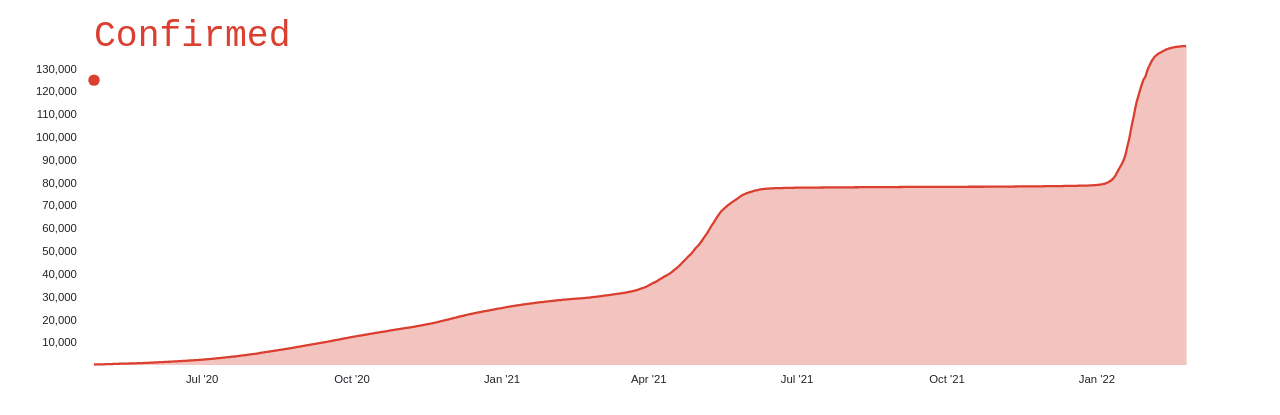
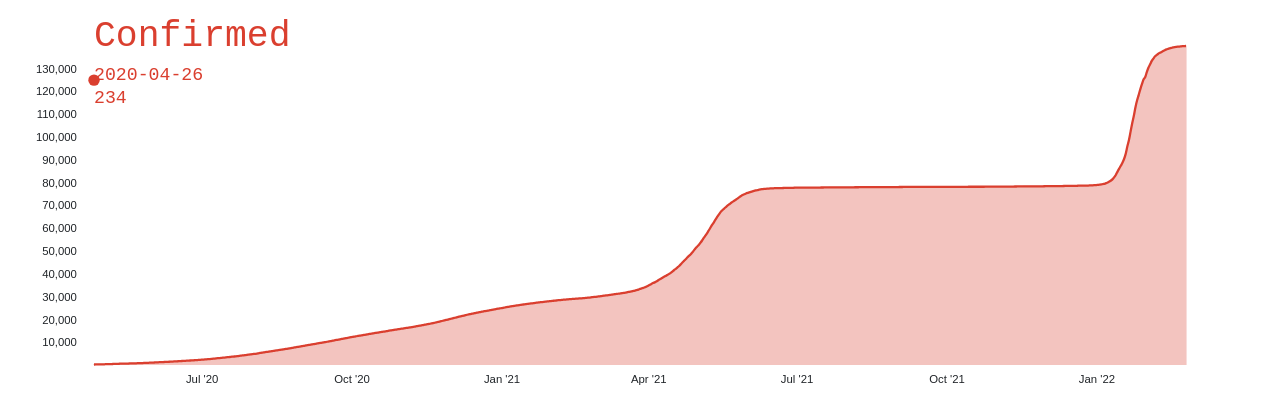
Before and after one commit to open-vadodara/covid19, a React (Create React App) app: page / in a window 1280 px wide. Shown: the part 209-624 px from the top of the page. Built offline with nearby package versions, Linux system fonts and the light colour scheme; a small style sheet from the web is missing; a web font is replaced by a local one.

Commit message:
line chart hover update selectd

```diff
--- a/src/components/line_chart.js
+++ b/src/components/line_chart.js
@@ -1,12 +1,13 @@
-import React from 'react';
+import React, { useState, useEffect } from 'react';
 import * as d3 from 'd3';
 import "../css/line_chart.css";
 
 export default function LineChart(props) {
+
   const width = 960,
         height = 280
 
-  // type dependent variables
+  // calculate `Active` from data
   const data = props.data.map(d => {
     let active = {'Active': d['Confirmed'] - d['Deceased'] - d['Recovered'] - d['Other'] }
     return { ...d, ...active }
@@ -59,7 +60,7 @@ export default function LineChart(props) {
         date = ("0" + (x0.getDay() + 1)).slice(-2)
 
     let date_frmt = (sel_class === 'vaccinated') ? [date, month, year].join('-') : x0.toISOString().split('T')[0]
-    // let date_frmt = (sel_col === 'Vaccination') ? [date, month, year].join('-') : [year, month, date].join('-')
+
     let curr_val = data.filter((d) => d[date_col] === date_frmt)[0][sel_col]
     d3.select('.graph_info text:nth-of-type(1)').text(x0.toDateString().substr(4))
     d3.select('.graph_info text:nth-of-type(2)').text(
@@ -73,18 +74,18 @@ export default function LineChart(props) {
   };
 
   return (
-    <svg viewBox={`0 0 ${width} ${height}`} onMouseMove={handleMouseMove}>
+    <svg viewBox={`0 0 ${width} ${height}`} onMouseMove={handleMouseMove} >
       <text className={'title ' + sel_class}>{ props.type }</text>
       <g className='graph_info' transform='translate(0, 30)'>
-        <text className={ sel_class }></text>
-        <text className={ sel_class } transform='translate(0, 20)'></text>
+        <text className={ sel_class }>{ data[0][date_col] }</text>
+        <text className={ sel_class } transform='translate(0, 20)'>{ data[0][sel_col] }</text>
         <circle r="5" className={ sel_class }></circle>
       </g>
 
       <g className="axis yAxis" ref={getYAxis} />
       <g className="axis xAxis" ref={getXAxis} transform={`translate(0, ${height})`} />
 
-      <path className={ sel_class } d={ areaPath } opacity={0.3} />
+      <path className={ sel_class } d={ areaPath } opacity={0.3} onMouseMove={handleMouseMove} />
       <path className={"pathstroke " + sel_class} d={linePath} />
 
       {data.map((item, index) => {
```
